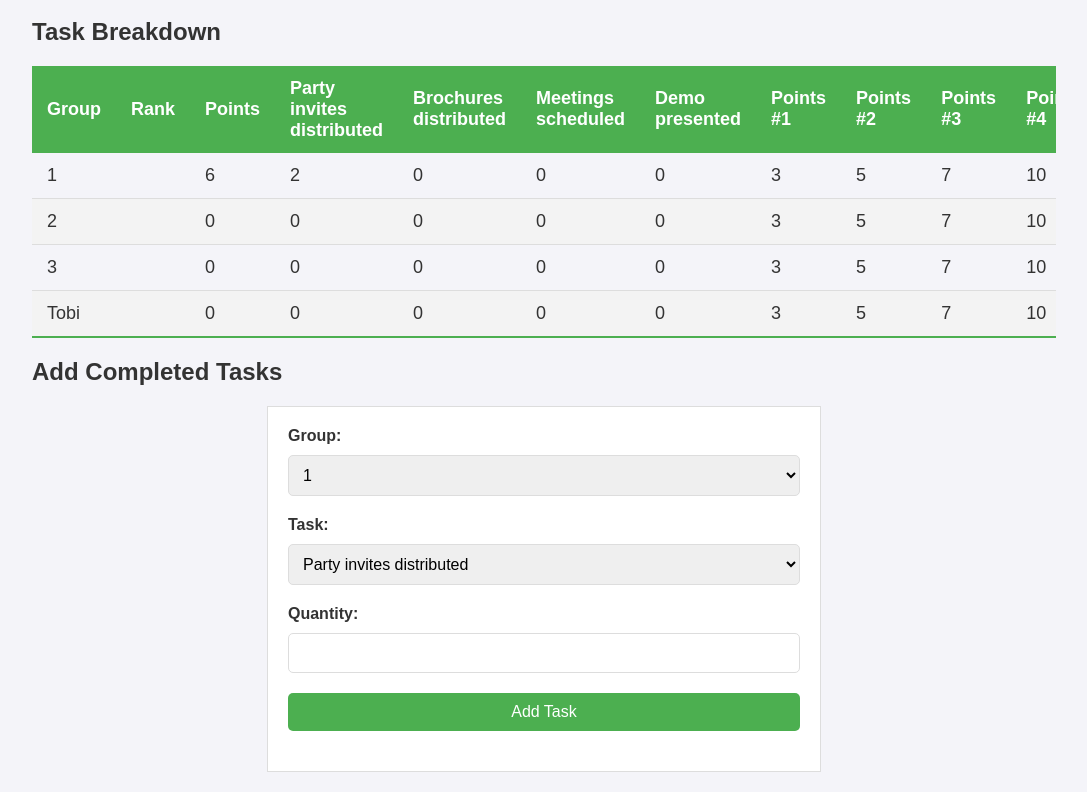
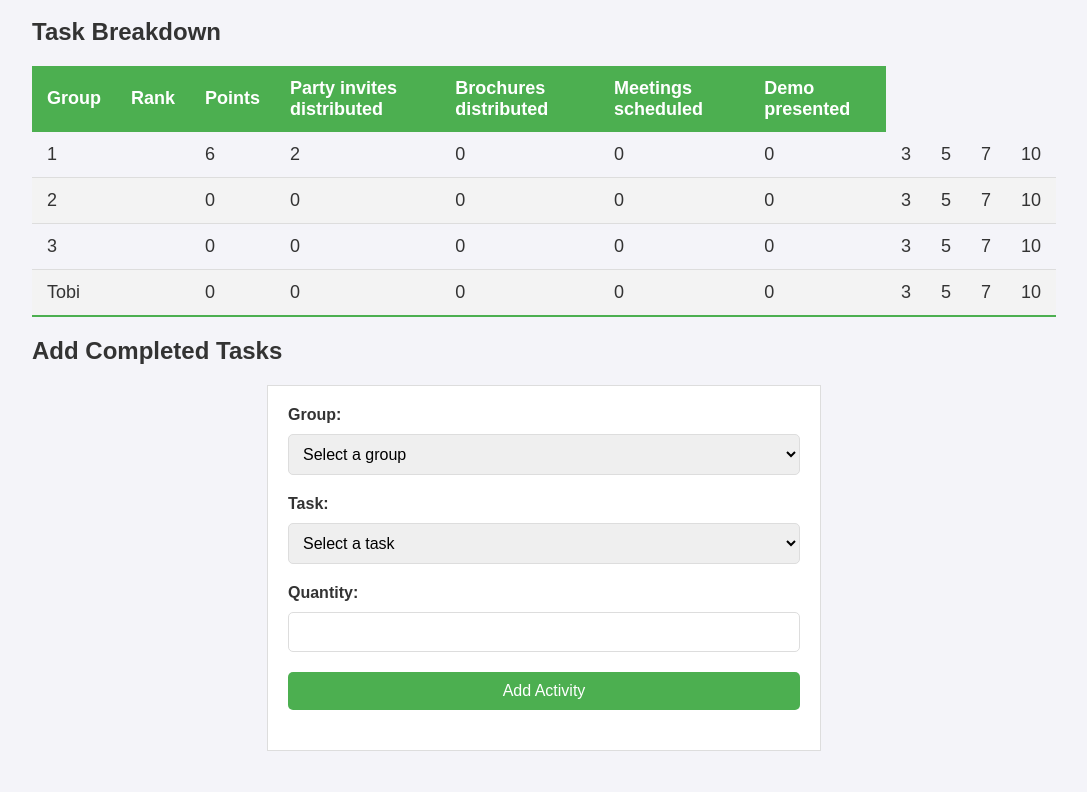
Before and after one commit to ecurio-sphere/Battery-Show-Leaderboard, a plain HTML site: page index.html in a window 1280 px wide. Shown: the part 377-1169 px from the top of the page, without its empty margins (96-1183 px from the left). After the commit the page ends 1148 px from the top, so only its background shows below. Drawn offline with Linux system fonts and the light colour scheme.

Commit message:
Update index.html

```diff
--- a/index.html
+++ b/index.html
@@ -5,6 +5,7 @@
     <meta name="viewport" content="width=device-width, initial-scale=1.0">
     <title>Sphere Energy Battery Show Leaderboard</title>
     <link rel="stylesheet" href="styles.css">
+    <link href="https://fonts.googleapis.com/css2?family=Roboto:wght@400;700&display=swap" rel="stylesheet">
 </head>
 <body>
     <h1>Sphere Energy Battery Show Leaderboard</h1>
@@ -33,10 +34,6 @@
                     <th>Brochures distributed</th>
                     <th>Meetings scheduled</th>
                     <th>Demo presented</th>
-                    <th>Points #1</th>
-                    <th>Points #2</th>
-                    <th>Points #3</th>
-                    <th>Points #4</th>
                 </tr>
             </thead>
             <tbody>
@@ -46,14 +43,16 @@
         <h2>Add Completed Tasks</h2>
         <form id="task-form">
             <label for="group">Group:</label>
-            <select id="group" name="group">
+            <select id="group" name="group" required>
+                <option value="">Select a group</option>
                 <option value="1">1</option>
                 <option value="2">2</option>
                 <option value="3">3</option>
                 <option value="Tobi">Tobi</option>
             </select>
             <label for="task">Task:</label>
-            <select id="task" name="task">
+            <select id="task" name="task" required>
+                <option value="">Select a task</option>
                 <option value="partyInvites">Party invites distributed</option>
                 <option value="brochures">Brochures distributed</option>
                 <option value="meetings">Meetings scheduled</option>
@@ -61,7 +60,7 @@
             </select>
             <label for="quantity">Quantity:</label>
             <input type="number" id="quantity" name="quantity" min="1" required>
-            <button type="submit">Add Task</button>
+            <button type="submit">Add Activity</button>
         </form>
     </div>
     <script src="script.js"></script>
```
